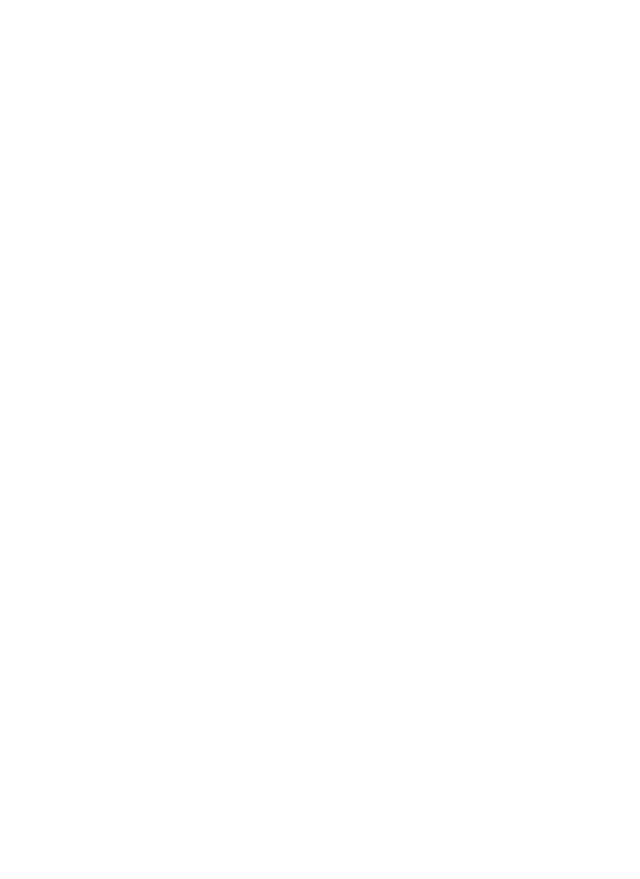
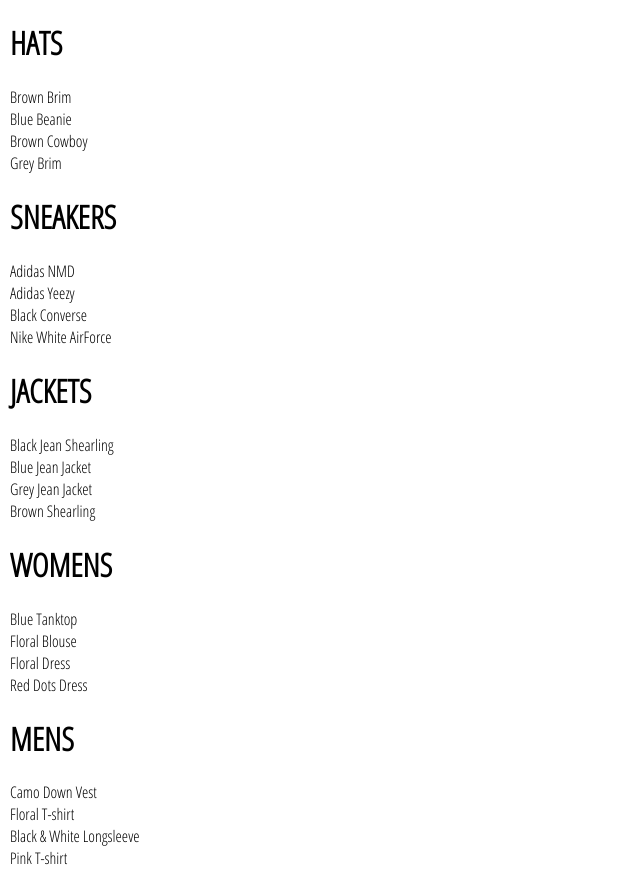
Before and after one commit to sanaanymoe/clothing-store, a React (Create React App) app: page /shop in a window 1280 px wide. Shown: the whole page, without its empty margins (0-640 px from the left). Before the commit the page ends 800 px from the top, so only its background shows below. Built offline with nearby package versions, Linux system fonts and the light colour scheme.

Commit message:
add shopPage and collection preview

```diff
--- a/src/App.js
+++ b/src/App.js
@@ -3,19 +3,14 @@
 import { Switch, Route } from "react-router-dom";
 
 import HomePage from "./pages/HomePage/HomePage";
-
-const HatsPage = () => (
-  <div>
-    <h1>HATS PAGE</h1>
-  </div>
-);
+import ShopPage from './pages/ShopPage/ShopPage'
 
 function App() {
   return (
     <div>
       <Switch>
         <Route exact path="/" component={HomePage} />
-        <Route path="/hats" component={HatsPage} />
+        <Route path="/shop" component={ShopPage} />
       </Switch>
     </div>
   );
--- /dev/null
+++ b/src/components/CollectionPreview/CollectionPreview.jsx
@@ -0,0 +1,21 @@
+import React from "react";
+
+import "./CollectionPreview.styles.scss";
+
+const CollectionPreview = ({ title, items }) => {
+  return (
+    <div className="collection-preview">
+      <h1 className="title">{title.toUpperCase()}</h1>
+      <div className="preview">
+        {items
+          .slice(0,4)
+          .map((item) => (
+            <div key={item.id}>{item.name}</div>
+        ))}
+      </div>
+    </div>
+  );
+};
+
+
+export default CollectionPreview;
--- /dev/null
+++ b/src/pages/ShopPage/ShopPage.jsx
@@ -0,0 +1,30 @@
+import React from 'react'
+
+import SHOP_DATA from './shopData'
+import CollectionPreview from "../../components/CollectionPreview/CollectionPreview";
+
+class ShopPage extends React.Component {
+    constructor(props){
+        super(props)
+
+        this.state = {
+          collections: SHOP_DATA,
+        };
+    }
+
+    render() {
+
+        const { collections } = this.state;
+        return (
+            <div className='shop-page'>
+                {
+                   collections.map(({ id, ...restProps }) => (
+                       <CollectionPreview key={id} {...restProps} />
+                   ))
+                }
+            </div>
+        )
+    }
+}
+
+export default ShopPage;
--- /dev/null
+++ b/src/pages/ShopPage/shopData.js
@@ -0,0 +1,249 @@
+const SHOP_DATA = [
+  {
+    id: 1,
+    title: "Hats",
+    routeName: "hats",
+    items: [
+      {
+        id: 1,
+        name: "Brown Brim",
+        imageUrl: "https://i.ibb.co/ZYW3VTp/brown-brim.png",
+        price: 25,
+      },
+      {
+        id: 2,
+        name: "Blue Beanie",
+        imageUrl: "https://i.ibb.co/ypkgK0X/blue-beanie.png",
+        price: 18,
+      },
+      {
+        id: 3,
+        name: "Brown Cowboy",
+        imageUrl: "https://i.ibb.co/QdJwgmp/brown-cowboy.png",
+        price: 35,
+      },
+      {
+        id: 4,
+        name: "Grey Brim",
+        imageUrl: "https://i.ibb.co/RjBLWxB/grey-brim.png",
+        price: 25,
+      },
+      {
+        id: 5,
+        name: "Green Beanie",
+        imageUrl: "https://i.ibb.co/YTjW3vF/green-beanie.png",
+        price: 18,
+      },
+      {
+        id: 6,
+        name: "Palm Tree Cap",
+        imageUrl: "https://i.ibb.co/rKBDvJX/palm-tree-cap.png",
+        price: 14,
+      },
+      {
+        id: 7,
+        name: "Red Beanie",
+        imageUrl: "https://i.ibb.co/bLB646Z/red-beanie.png",
+        price: 18,
+      },
+      {
+        id: 8,
+        name: "Wolf Cap",
+        imageUrl: "https://i.ibb.co/1f2nWMM/wolf-cap.png",
+        price: 14,
+      },
+      {
+        id: 9,
+        name: "Blue Snapback",
+        imageUrl: "https://i.ibb.co/X2VJP2W/blue-snapback.png",
+        price: 16,
+      },
+    ],
+  },
+  {
+    id: 2,
+    title: "Sneakers",
+    routeName: "sneakers",
+    items: [
+      {
+        id: 1,
+        name: "Adidas NMD",
+        imageUrl: "https://i.ibb.co/0s3pdnc/adidas-nmd.png",
+        price: 220,
+      },
+      {
+        id: 2,
+        name: "Adidas Yeezy",
+        imageUrl: "https://i.ibb.co/dJbG1cT/yeezy.png",
+        price: 280,
+      },
+      {
+        id: 3,
+        name: "Black Converse",
+        imageUrl: "https://i.ibb.co/bPmVXyP/black-converse.png",
+        price: 110,
+      },
+      {
+        id: 4,
+        name: "Nike White AirForce",
+        imageUrl: "https://i.ibb.co/1RcFPk0/white-nike-high-tops.png",
+        price: 160,
+      },
+      {
+        id: 5,
+        name: "Nike Red High Tops",
+        imageUrl: "https://i.ibb.co/QcvzydB/nikes-red.png",
+        price: 160,
+      },
+      {
+        id: 6,
+        name: "Nike Brown High Tops",
+        imageUrl: "https://i.ibb.co/fMTV342/nike-brown.png",
+        price: 160,
+      },
+      {
+        id: 7,
+        name: "Air Jordan Limited",
+        imageUrl: "https://i.ibb.co/w4k6Ws9/nike-funky.png",
+        price: 190,
+      },
+      {
+        id: 8,
+        name: "Timberlands",
+        imageUrl: "https://i.ibb.co/Mhh6wBg/timberlands.png",
+        price: 200,
+      },
+    ],
+  },
+  {
+    id: 3,
+    title: "Jackets",
+    routeName: "jackets",
+    items: [
+      {
+        id: 1,
+        name: "Black Jean Shearling",
+        imageUrl: "https://i.ibb.co/XzcwL5s/black-shearling.png",
+        price: 125,
+      },
+      {
+        id: 2,
+        name: "Blue Jean Jacket",
+        imageUrl: "https://i.ibb.co/mJS6vz0/blue-jean-jacket.png",
+        price: 90,
+      },
+      {
+        id: 3,
+        name: "Grey Jean Jacket",
+        imageUrl: "https://i.ibb.co/N71k1ML/grey-jean-jacket.png",
+        price: 90,
+      },
+      {
+        id: 4,
+        name: "Brown Shearling",
+        imageUrl: "https://i.ibb.co/s96FpdP/brown-shearling.png",
+        price: 165,
+      },
+      {
+        id: 5,
+        name: "Tan Trench",
+        imageUrl: "https://i.ibb.co/M6hHc3F/brown-trench.png",
+        price: 185,
+      },
+    ],
+  },
+  {
+    id: 4,
+    title: "Womens",
+    routeName: "womens",
+    items: [
+      {
+        id: 1,
+        name: "Blue Tanktop",
+        imageUrl: "https://i.ibb.co/7CQVJNm/blue-tank.png",
+        price: 25,
+      },
+      {
+        id: 2,
+        name: "Floral Blouse",
+        imageUrl: "https://i.ibb.co/4W2DGKm/floral-blouse.png",
+        price: 20,
+      },
+      {
+        id: 3,
+        name: "Floral Dress",
+        imageUrl: "https://i.ibb.co/KV18Ysr/floral-skirt.png",
+        price: 80,
+      },
+      {
+        id: 4,
+        name: "Red Dots Dress",
+        imageUrl: "https://i.ibb.co/N3BN1bh/red-polka-dot-dress.png",
+        price: 80,
+      },
+      {
+        id: 5,
+        name: "Striped Sweater",
+        imageUrl: "https://i.ibb.co/KmSkMbH/striped-sweater.png",
+        price: 45,
+      },
+      {
+        id: 6,
+        name: "Yellow Track Suit",
+        imageUrl: "https://i.ibb.co/v1cvwNf/yellow-track-suit.png",
+        price: 135,
+      },
+      {
+        id: 7,
+        name: "White Blouse",
+        imageUrl: "https://i.ibb.co/qBcrsJg/white-vest.png",
+        price: 20,
+      },
+    ],
+  },
+  {
+    id: 5,
+    title: "Mens",
+    routeName: "mens",
+    items: [
+      {
+        id: 1,
+        name: "Camo Down Vest",
+        imageUrl: "https://i.ibb.co/xJS0T3Y/camo-vest.png",
+        price: 325,
+      },
+      {
+        id: 2,
+        name: "Floral T-shirt",
+        imageUrl: "https://i.ibb.co/qMQ75QZ/floral-shirt.png",
+        price: 20,
+      },
+      {
+        id: 3,
+        name: "Black & White Longsleeve",
+        imageUrl: "https://i.ibb.co/55z32tw/long-sleeve.png",
+        price: 25,
+      },
+      {
+        id: 4,
+        name: "Pink T-shirt",
+        imageUrl: "https://i.ibb.co/RvwnBL8/pink-shirt.png",
+        price: 25,
+      },
+      {
+        id: 5,
+        name: "Jean Long Sleeve",
+        imageUrl: "https://i.ibb.co/VpW4x5t/roll-up-jean-shirt.png",
+        price: 40,
+      },
+      {
+        id: 6,
+        name: "Burgundy T-shirt",
+        imageUrl: "https://i.ibb.co/mh3VM1f/polka-dot-shirt.png",
+        price: 25,
+      },
+    ],
+  },
+]
+
+export default SHOP_DATA;
```
Also changed, not shown: src/components/CollectionPreview/CollectionPreview.styles.scss (added).
